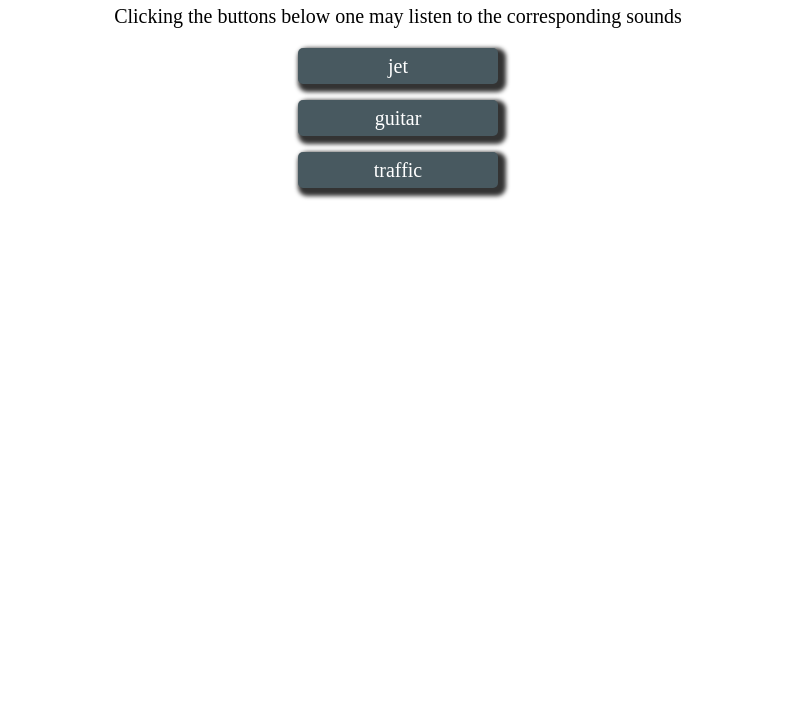
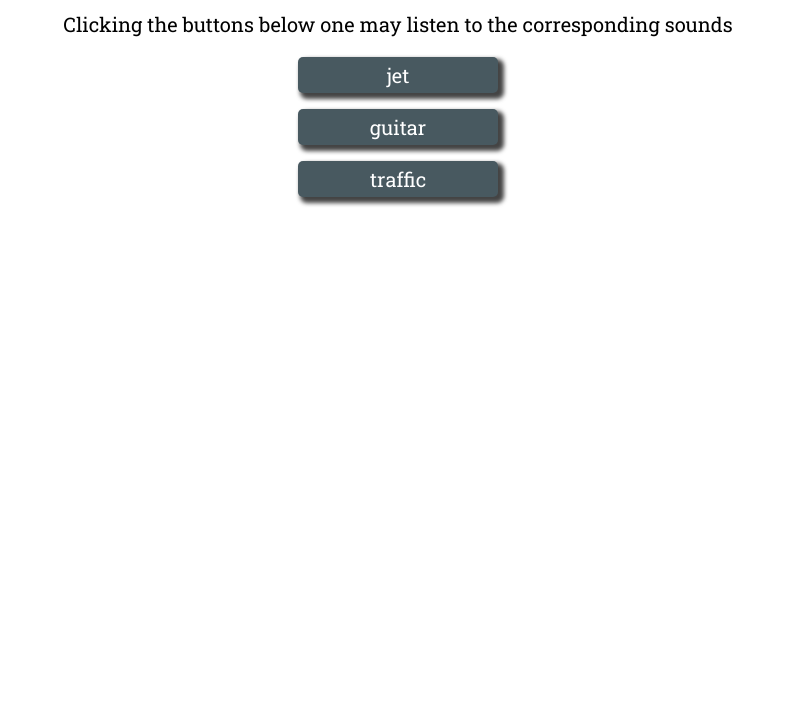
Before and after one commit to mpreus/JS_playing_audio_files, a plain HTML site: page index.html in a window 1280 px wide. Shown: the part 96-800 px from the top of the page, without its empty margins (242-1037 px from the left). Drawn offline with Linux system fonts and the light colour scheme.

Commit message:
Add final style improvements

```diff
--- a/index.html
+++ b/index.html
@@ -3,6 +3,9 @@
 <head>
 	<meta charset="UTF-8">
 	<title>JS plays sounds</title>
+	<meta name="description" content="JavaScript audio object, play mp3 files, on 'click' action">
+    <meta name="description" content="front-end technologies, JavaScript, CSS, HTML">
+    <link href="https://fonts.googleapis.com/css?family=Roboto+Slab:400,700&display=swap&subset=latin-ext" rel="stylesheet">
 	<link rel="stylesheet" type="text/css" href="style/style.css">
 	<script type="text/javascript" src="app/app.js"></script>
 </head>
--- a/style/style.css
+++ b/style/style.css
@@ -1,5 +1,6 @@
 html, body {
 	box-sizing: border-box;
+	font-family: 'Roboto Slab', serif;
 	font-size: 20px;
 	margin: 0;
 	padding: 0;
@@ -17,7 +18,7 @@ p {
 div {
 	background-color: #485960;
 	border-radius: .25rem;
-	box-shadow: 4px 4px 4px 4px #333;
+	box-shadow: 4px 4px 4px 2px #444;
 	color: #fff;
 	cursor: pointer;
 	height: 1.8rem;
```
